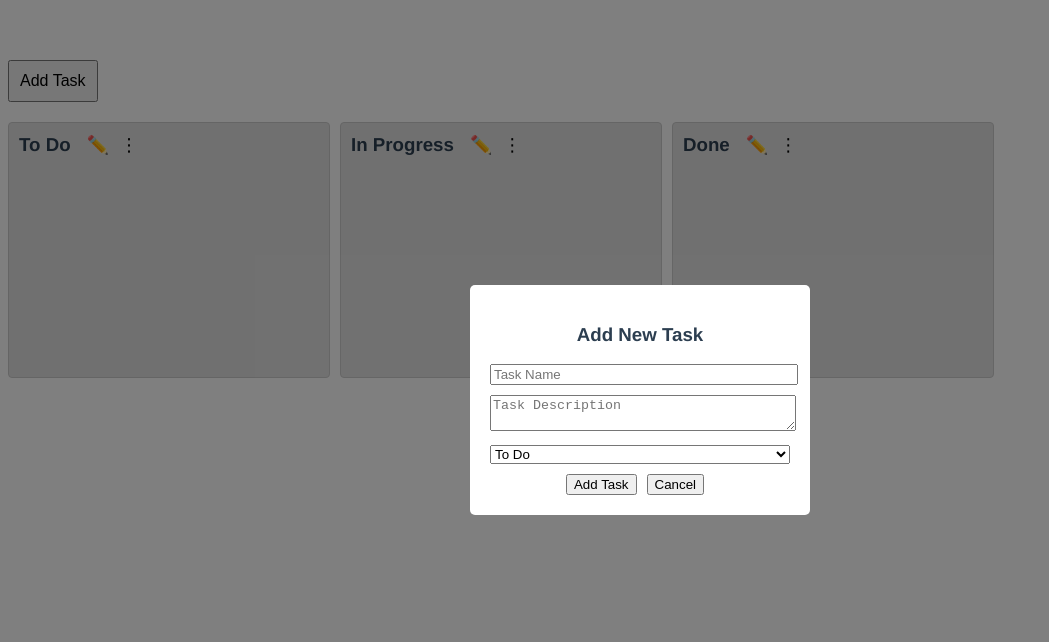
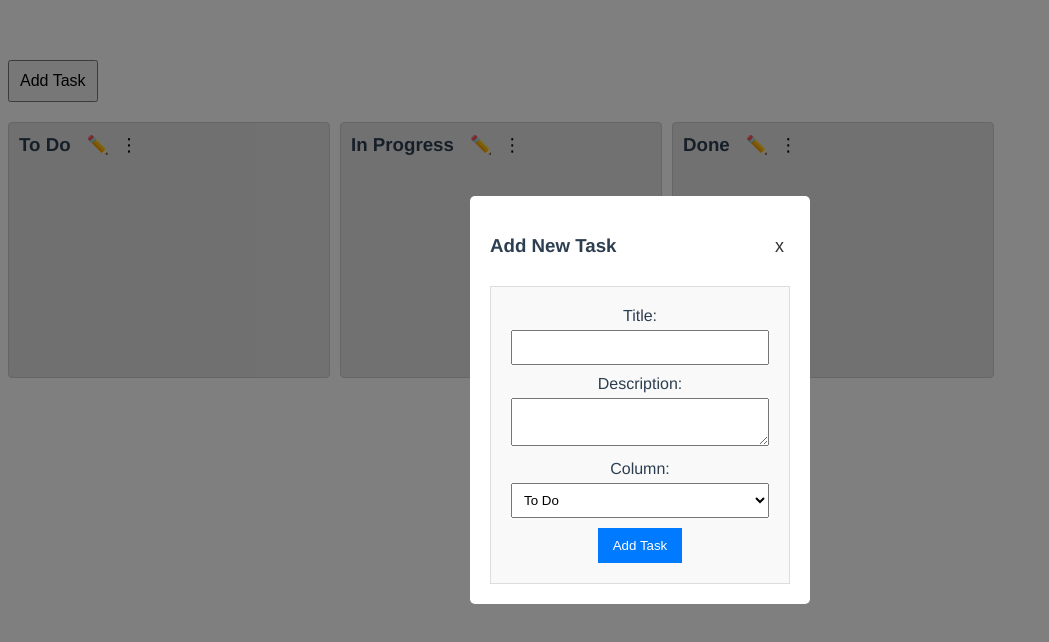
Before and after one commit to inthehouse/kanban-board, a Vue app: page / in a window 1280 px wide. Both pictures are taken after a click on the button "Add Task". Shown: the top 642 px of the page, without its empty margins (0-1049 px from the left). Built offline with nearby package versions, Linux system fonts and the light colour scheme.

Commit message:
using addtask in taskpopup

```diff
--- a/src/components/task/AddTask.vue
+++ b/src/components/task/AddTask.vue
@@ -1,6 +1,5 @@
 <template>
     <div class="add-task">
-        <h3>Add New Task</h3>
         <form @submit.prevent="submitForm">
             <div>
                 <label for="title">Title:</label>
@@ -42,8 +41,12 @@ export default {
     },
     methods: {
         submitForm() {
-            this.$emit('addTask', this.task);
-            this.resetForm();
+            if (this.task.title.trim() !== '' && this.task.columnId) {
+                this.$emit('addTask', this.task);
+                this.resetForm();
+            } else {
+                console.error('Task title or columnId is missing');
+            }
         },
         resetForm() {
             this.task = {
@@ -58,8 +61,7 @@ export default {
 
 <style scoped>
 .add-task {
-    margin: 10px;
-    padding: 10px;
+    padding: 20px;
     border: 1px solid #ddd;
     background-color: #f9f9f9;
 }
--- a/src/components/task/TaskPopup.vue
+++ b/src/components/task/TaskPopup.vue
@@ -1,22 +1,22 @@
 <template>
     <div v-if="showPopup" class="popup-overlay">
         <div class="popup-content">
-            <h3>Add New Task</h3>
-            <input v-model="taskName" placeholder="Task Name" />
-            <textarea v-model="taskDescription" placeholder="Task Description"></textarea>
-            <select v-model="selectedColumnId">
-                <option v-for="column in columns" :key="column.id" :value="column.id">
-                    {{ column.name }}
-                </option>
-            </select>
-            <button @click="addTask">Add Task</button>
-            <button @click="closePopup">Cancel</button>
+            <div class="header">
+                <h3>Add New Task</h3>
+                <button class="close-btn" @click="closePopup">x</button>
+            </div>
+            <AddTask :columns="columns" @addTask="handleAddTask" />
         </div>
     </div>
 </template>
 
 <script>
+import AddTask from '@/components/task/AddTask.vue';
+
 export default {
+    components: {
+        AddTask
+    },
     props: {
         columns: {
             type: Array,
@@ -27,24 +27,13 @@ export default {
             required: true
         }
     },
-    data() {
-        return {
-            taskName: '',
-            taskDescription: '',
-            selectedColumnId: this.columns[0]?.id
-        };
-    },
     methods: {
-        addTask() {
-            if (this.taskName.trim() !== '' && this.selectedColumnId) {
-                this.$emit('addTask', {
-                    columnId: this.selectedColumnId,
-                    task: {
-                        name: this.taskName,
-                        description: this.taskDescription
-                    }
-                });
+        handleAddTask(task) {
+            if (task && task.title && task.columnId) {
+                this.$emit('addTask', task);
                 this.closePopup();
+            } else {
+                console.error('Invalid task data:', task);
             }
         },
         closePopup() {
@@ -72,16 +61,25 @@ export default {
     padding: 20px;
     border-radius: 5px;
     width: 300px;
+    position: relative;
 }
 
-.popup-content input,
-.popup-content textarea,
-.popup-content select {
-    width: 100%;
+.header {
+    display: flex;
+    justify-content: space-between;
+    align-items: center;
     margin-bottom: 10px;
 }
 
-.popup-content button {
-    margin-right: 10px;
+.close-btn {
+    background: none;
+    border: none;
+    font-size: 18px;
+    cursor: pointer;
+    color: #333;
+}
+
+.close-btn:hover {
+    color: #ff0000;
 }
 </style>
```
